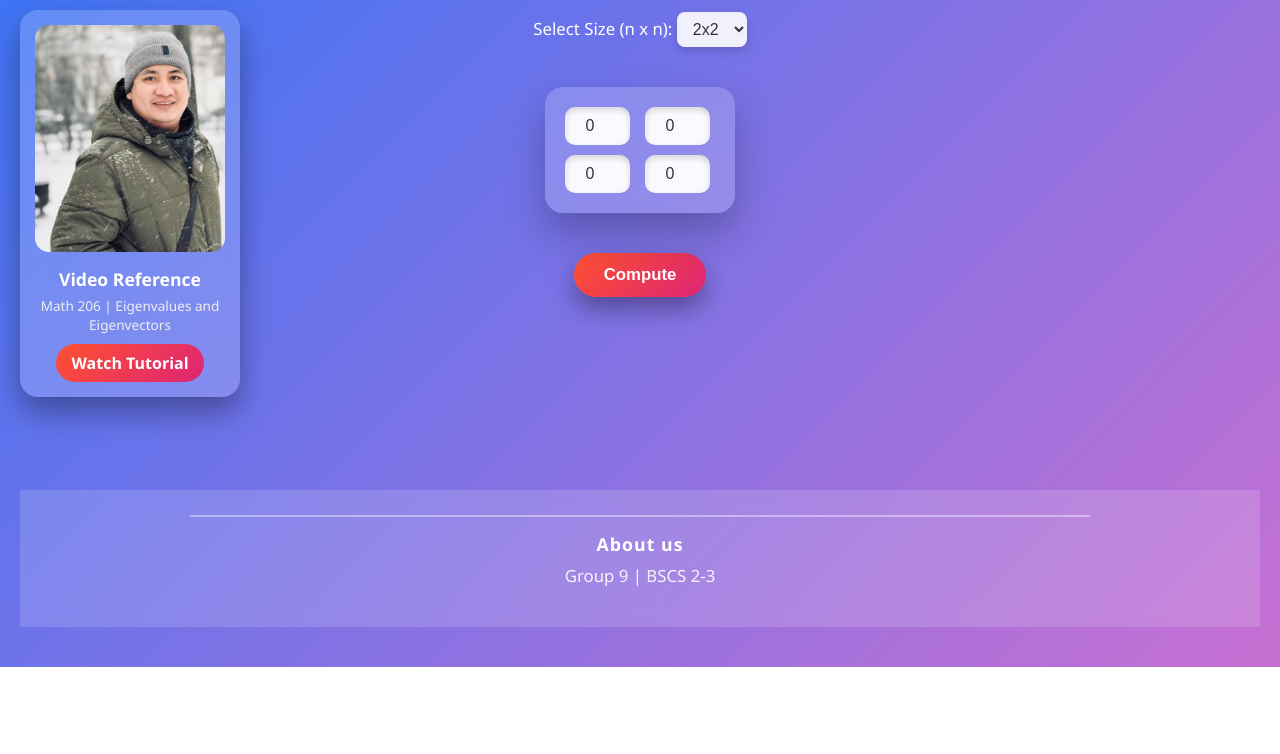
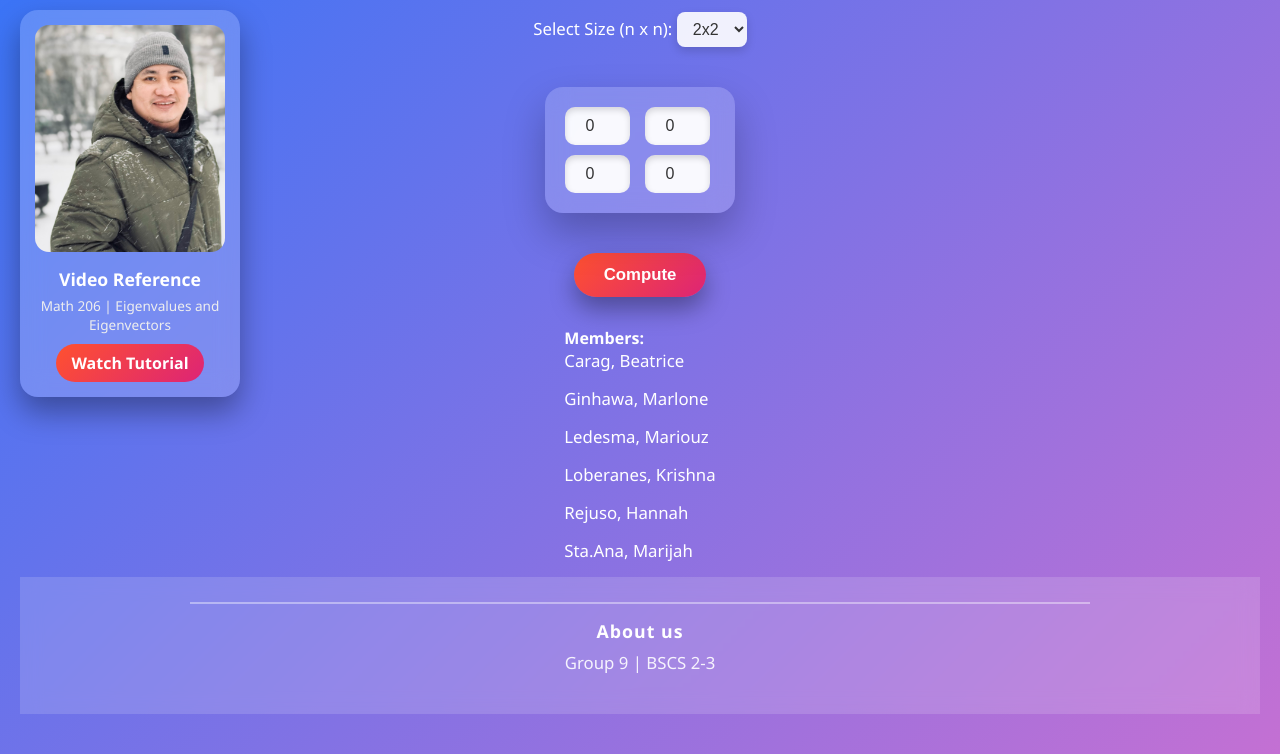
Before and after one commit to alon-13/eigenstuff-calculator, a plain HTML site: page index.html in a window 1280 px wide. Shown: the part 133-887 px from the top of the page. Before the commit the page ends 800 px from the top, so only its background shows below. Drawn offline with Linux system fonts and the light colour scheme.

Commit message:
Update index.html

```diff
--- a/index.html
+++ b/index.html
@@ -94,6 +94,16 @@
     </a>
     </div>
 
+    <div class="members-card">
+        <h4>Members:</h4>
+        <p>Carag, Beatrice</p>
+        <p>Ginhawa, Marlone</p>
+        <p>Ledesma, Mariouz</p>
+        <p>Loberanes, Krishna</p>
+        <p>Rejuso, Hannah</p>
+        <p>Sta.Ana, Marijah</p>
+    </div>
+
     <footer id="footer">
         <div class ="footer-content">
             <div class ="footerBox">
```
